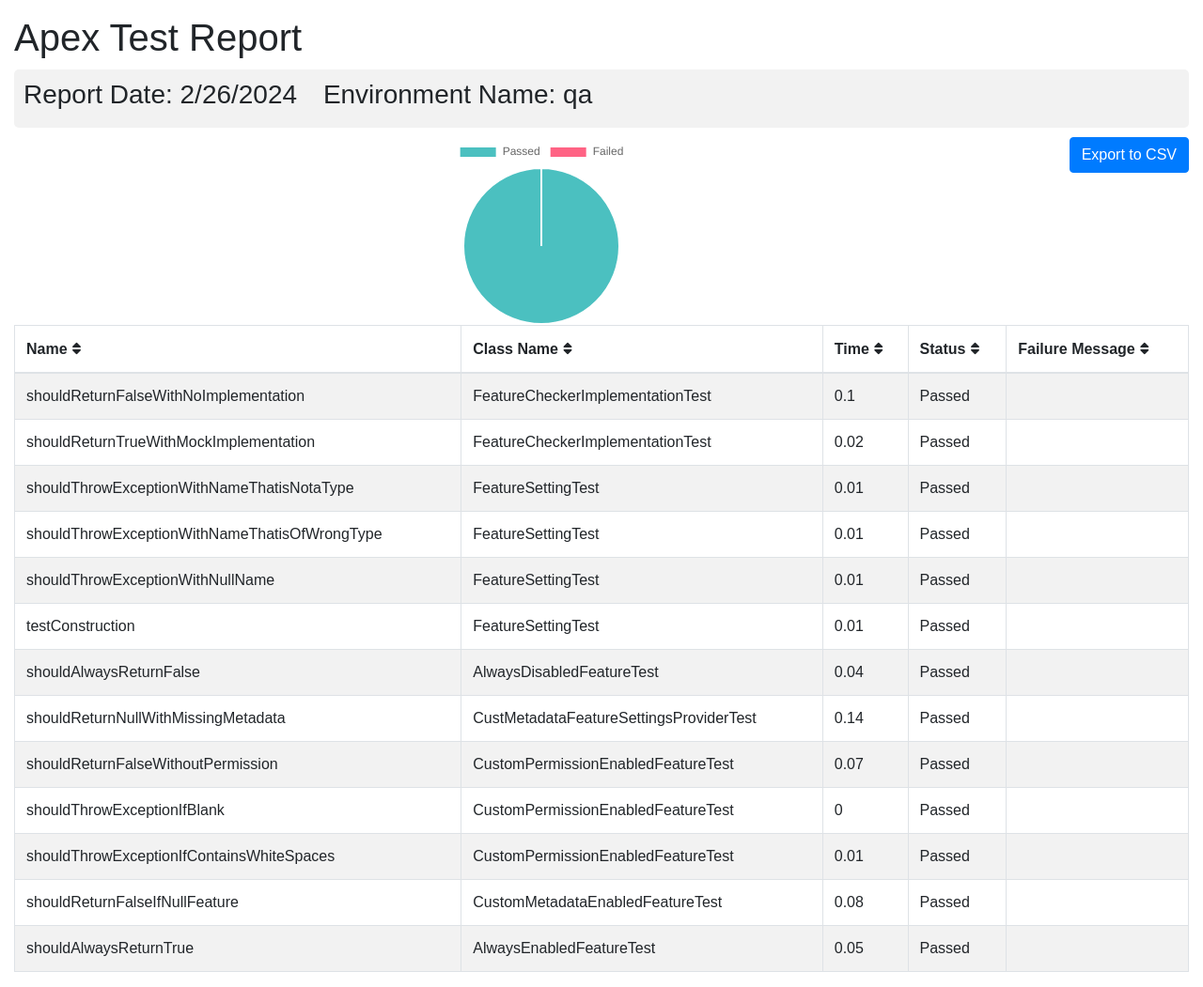
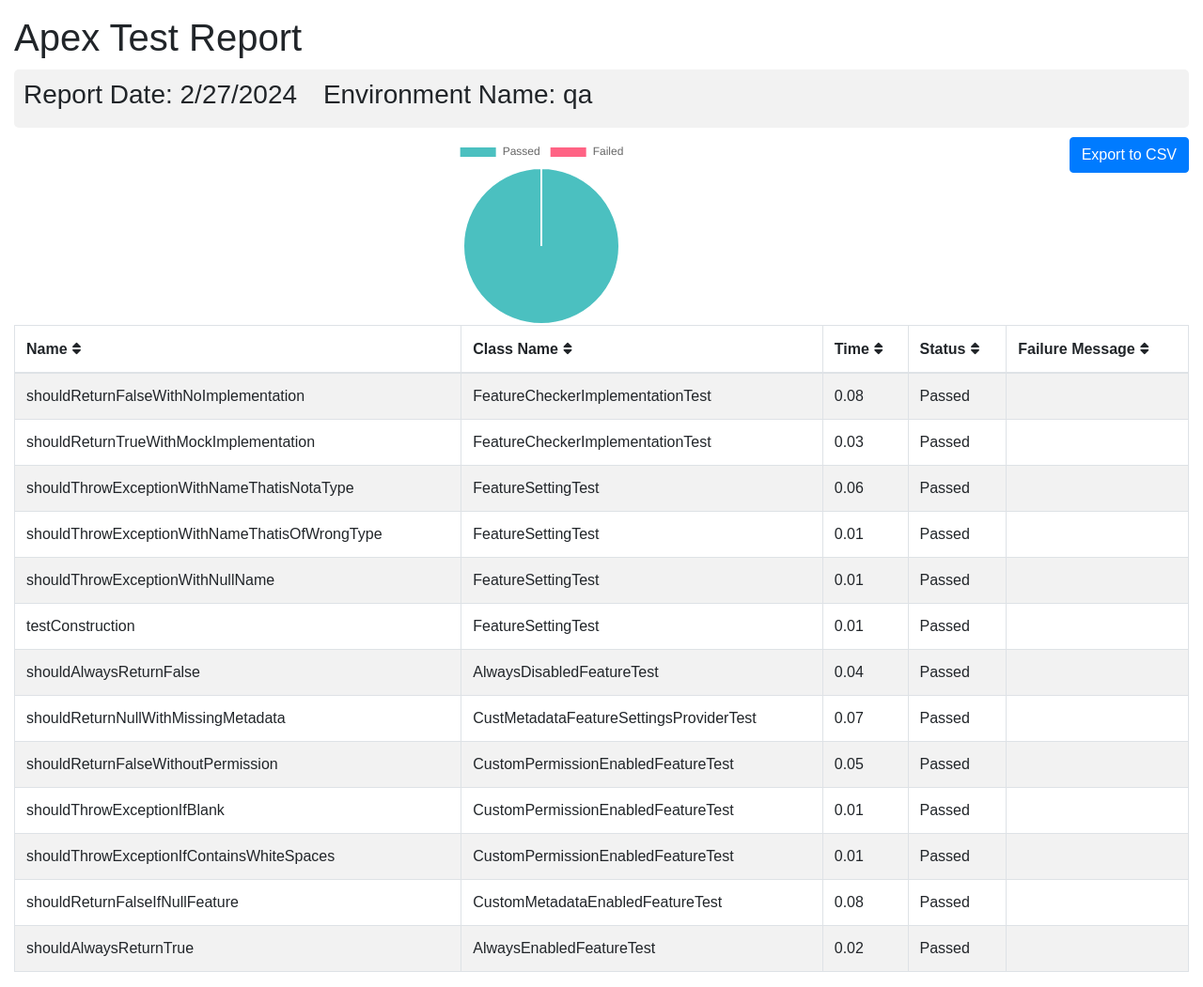
Before and after one commit to flxbl-io/sfops-dashboard, a Jekyll site: the page apextestResults/qa.html, which Jekyll copies as it is, in a window 1280 px wide. Shown: the whole page at 94% size. Built offline with Jekyll 4.4.1, drawn with Linux system fonts in a browser that asks for light colours.

Commit message:
Updated apex test results

```diff
--- a/apextestResults/qa.html
+++ b/apextestResults/qa.html
@@ -102,7 +102,7 @@
       <div class="container-fluid">
         <h1 class="mt-3">Apex Test Report</h1>
         <div class="info-card">
-        <h3>Report Date: 2/26/2024 <span style="margin-left: 20px;">Environment Name: qa</span></h3>
+        <h3>Report Date: 2/27/2024 <span style="margin-left: 20px;">Environment Name: qa</span></h3>
         </div>
         <button onclick="exportTableToCSV('testReport.csv')" class="btn btn-primary float-right">Export to CSV</button>
         <div id="chart-container">
@@ -123,21 +123,21 @@
         <tr>
           <td>shouldReturnFalseWithNoImplementation</td>
           <td>FeatureCheckerImplementationTest</td>
-          <td>0.1</td>
+          <td>0.08</td>
           <td>Passed</td>
           <td></td>
         </tr>
         <tr>
           <td>shouldReturnTrueWithMockImplementation</td>
           <td>FeatureCheckerImplementationTest</td>
-          <td>0.02</td>
+          <td>0.03</td>
           <td>Passed</td>
           <td></td>
         </tr>
         <tr>
           <td>shouldThrowExceptionWithNameThatisNotaType</td>
           <td>FeatureSettingTest</td>
-          <td>0.01</td>
+          <td>0.06</td>
           <td>Passed</td>
           <td></td>
         </tr>
@@ -172,21 +172,21 @@
         <tr>
           <td>shouldReturnNullWithMissingMetadata</td>
           <td>CustMetadataFeatureSettingsProviderTest</td>
-          <td>0.14</td>
+          <td>0.07</td>
           <td>Passed</td>
           <td></td>
         </tr>
         <tr>
           <td>shouldReturnFalseWithoutPermission</td>
           <td>CustomPermissionEnabledFeatureTest</td>
-          <td>0.07</td>
+          <td>0.05</td>
           <td>Passed</td>
           <td></td>
         </tr>
         <tr>
           <td>shouldThrowExceptionIfBlank</td>
           <td>CustomPermissionEnabledFeatureTest</td>
-          <td>0</td>
+          <td>0.01</td>
           <td>Passed</td>
           <td></td>
         </tr>
```
Also changed, not shown: other parts of apextestResults/qa.html (+1 -1 lines).
